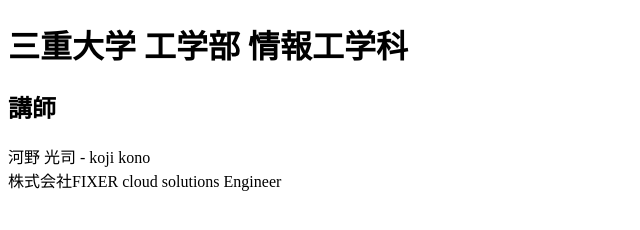
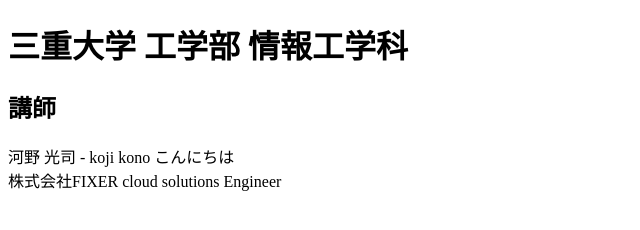
Before and after one commit to kono-koji20-fixer/CICDDemonstration, a plain HTML site: page public/index.html in a window 1280 px wide. Shown: the full height of the page, 0-640 px from the left. Drawn offline with Linux system fonts and the light colour scheme; some packages are replaced by stand-ins of ours.

Commit message:
:lipsticks: change test

```diff
--- a/public/index.html
+++ b/public/index.html
@@ -10,7 +10,7 @@
   <div>
     <h1>三重大学 工学部 情報工学科</h1>
     <h2>講師</h2>
-    <p>河野 光司 - koji kono
+    <p>河野 光司 - koji kono こんにちは
       <br>
       株式会社FIXER cloud solutions Engineer
     </p>
```
